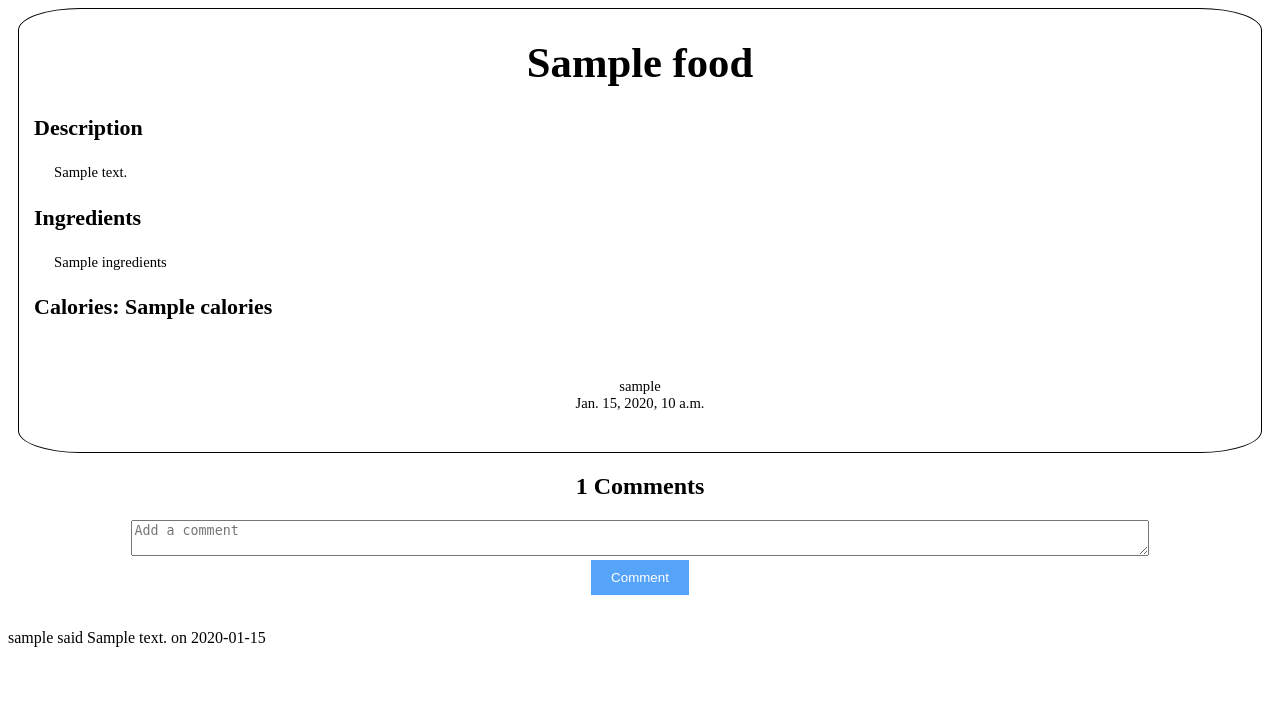
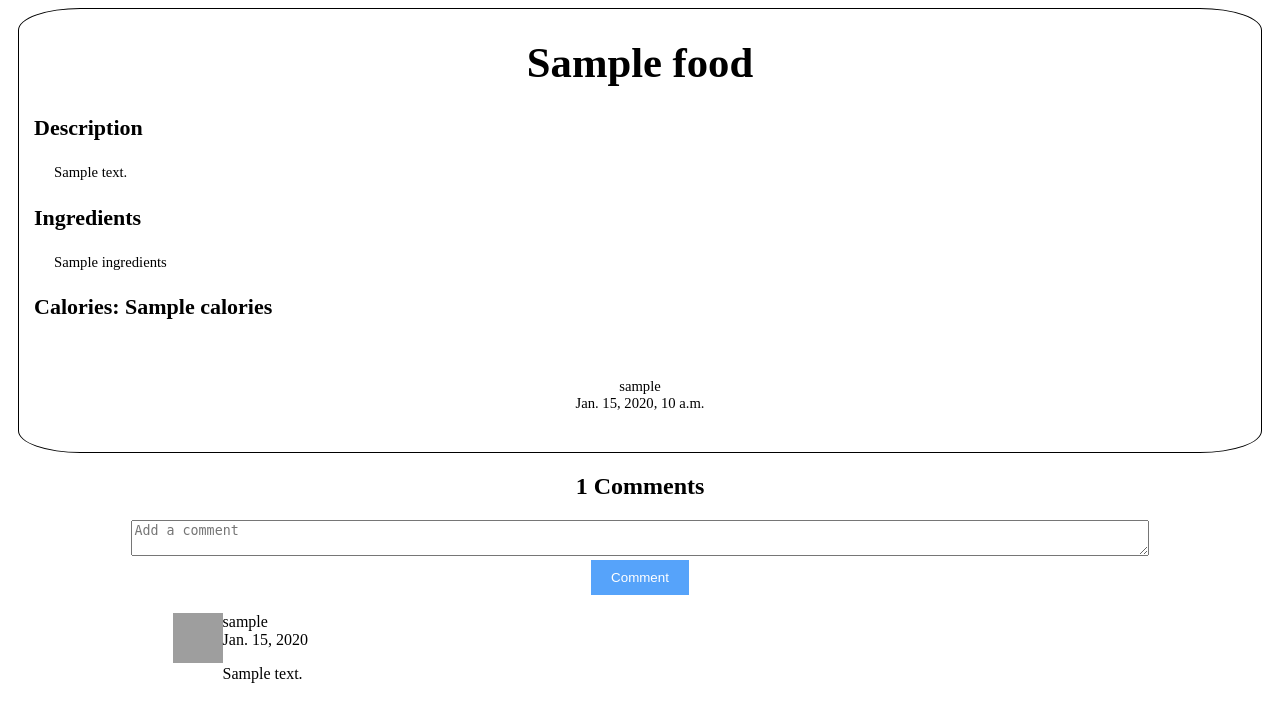
Before and after one commit to Andy-Wu12/NutriTrack, a Django app: template logs/templates/logs/detail.html in a window 1280 px wide. Shown: the top 722 px of the page. Run offline with Django 4.2, Linux system fonts and the light colour scheme; tables that the repository leaves empty hold one stand-in row (values such as "Sample post"); the template is opened without the code that fills it: values that come from a table or form of the project are taken from there, most other values are stand-ins (such as "Sample title", 1, 10 or a date in 2020); data that the repository does not hold is empty; grey boxes are pictures that could not be loaded.

Commit message:
Added comment layout and styling

```diff
--- a/logs/static/logs/detail-layout.css
+++ b/logs/static/logs/layout.css
@@ -1,3 +1,5 @@
+@import 'style.css';
+
 :root {
     --body-font-size: clamp(11pt, 16pt, 18pt);
 }
@@ -35,6 +37,12 @@
     text-align: center;
 }
 
-#comments-container {
+#comment-list-container {
+    padding-bottom: 10px;
+}
 
+.post-container {
+    display: grid;
+    justify-content: center;
+    grid-template-columns: var(--icon-size) 70%;
 }
--- a/logs/static/logs/style.css
+++ b/logs/static/logs/style.css
@@ -1,5 +1,5 @@
-li a {
-    color: green;
+:root {
+    --icon-size: 50px;
 }
 
 /* Default input textarea box size */
@@ -8,6 +8,7 @@ textarea {
     min-height: 2em;
 }
 
+/* Comment form */
 form > button {
     background-color: #56a3fa;
     border: none;
@@ -17,5 +18,15 @@ form > button {
 }
 
 form > button:hover {
-    border: 2px
+    border: 1px solid black;
 }
+
+form > button:active {
+    border: 3px solid black;
+}
+
+/* Comments */
+img.profile-icon {
+    width: var(--icon-size);
+    height: var(--icon-size);
+}
--- a/logs/templates/logs/detail.html
+++ b/logs/templates/logs/detail.html
@@ -6,7 +6,7 @@
 
     {% load static %}
     <link rel="stylesheet" type="text/css" href="{% static 'logs/style.css' %}">
-    <link rel="stylesheet" type="text/css" href="{% static 'logs/detail-layout.css' %}">
+    <link rel="stylesheet" type="text/css" href="{% static 'logs/layout.css' %}">
 </head>
 <body>
     <main class="food-log-data">
@@ -46,9 +46,19 @@
         </form>
         <br/>
         {% if comment_list %}
-            <div id="comments-container">
+            <div id="comment-list-container">
                 {% for comment in comment_list %}
-                    <p class="comment"> {{ comment }} </p>
+                    <div class="post-container">
+                        <div class="post-header">
+                            <img alt="Default Icon" class="profile-icon"
+                                 src="{% static 'logs/images/default-avatar.jpg' %}"/>
+                        </div>
+                        <div class="post-body">
+                            <div class="username-text"> {{ comment.creator.username }} </div>
+                            <div class="comment-date"> {{ comment.pub_date.date }} </div>
+                            <p class="comment-body"> {{ comment.comment }} </p>
+                        </div>
+                    </div>
                 {% endfor %}
             </div>
         {% else %}
```
Also changed, not shown: 1 other file.
